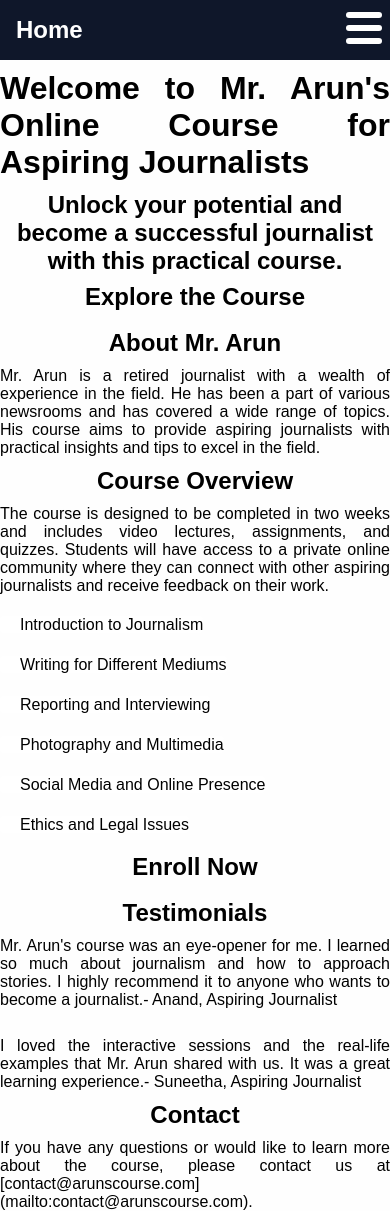
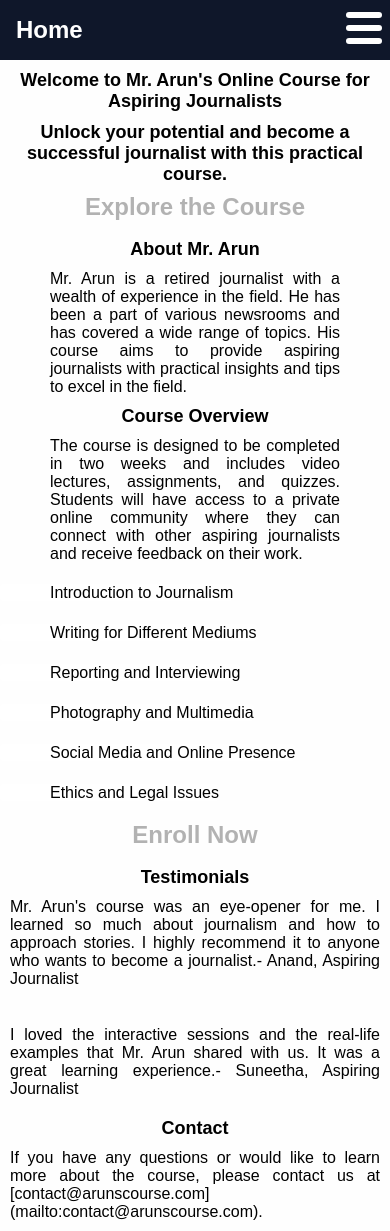
Before and after one commit to VangavarapuAnitha/projectaveasa, a React (Create React App) app: page / in a window 390 px wide. Built offline with nearby package versions, Linux system fonts and the light colour scheme.

Commit message:
added blink-container to the  links

```diff
--- a/src/components/pages/About.css
+++ b/src/components/pages/About.css
@@ -4,3 +4,9 @@ h1 {
 p {
   text-align: justify;
 }
+@media (max-width: 480px) {
+  h1 {
+    text-align: center;
+    font-size: x-large;
+  }
+}
--- a/src/components/pages/Course.css
+++ b/src/components/pages/Course.css
@@ -7,7 +7,7 @@
   line-height: 40px;
 }
 .course ul li span {
-  padding-left: 30px;
+  padding-left: 500px;
   background-color: #fff;
   border-radius: 0.2rem;
 }
@@ -22,9 +22,26 @@
   font-weight: bold;
   font-size: 1.5rem;
 }
+@media (max-width: 1020px) {
+  .course ul li span {
+    padding-left: 400px;
+  }
+}
+@media (max-width: 780px) {
+  .course ul li span {
+    padding-left: 250px;
+  }
+}
 @media (max-width: 480px) {
+  .course h1 {
+    text-align: center;
+    font-size: x-large;
+  }
   .course p {
     text-align: justify;
+  }
+  .course ul li span {
+    padding-left: 50px;
   }
   #p1 {
     text-align: justify;
--- a/src/components/pages/Course.js
+++ b/src/components/pages/Course.js
@@ -34,7 +34,9 @@ const Course = () => {
         Interactive sessions, case studies, and assignments are included to help
         you understand the concepts better.
       </p>
-      <Link to="/Enroll">Enroll Now</Link>
+      <Link to="/Enroll" className="blink-container">
+        Enroll Now
+      </Link>
     </div>
   );
 };
--- a/src/components/pages/Enroll.css
+++ b/src/components/pages/Enroll.css
@@ -23,11 +23,15 @@ input {
 }
 button {
   background-color: black;
+  padding: 10px 10px;
   color: white;
   border: none;
   border-radius: 4px;
   cursor: pointer;
   font-size: 16px;
+}
+button:hover {
+  background-color: black;
 }
 @media (max-width: 480px) {
   .form-container {
@@ -35,4 +39,7 @@ button {
     width: 140px;
     margin: 0 auto;
   }
+  input {
+    width: 100%;
+  }
 }
--- a/src/components/pages/Home.css
+++ b/src/components/pages/Home.css
@@ -1,3 +1,14 @@
+@keyframes blink {
+  0% {
+    opacity: 1;
+  }
+  50% {
+    opacity: 0;
+  }
+  100% {
+    opacity: 1;
+  }
+}
 .home h1,
 h2 {
   padding-top: 10px;
@@ -14,9 +25,14 @@ h2 {
   font-weight: bold;
   font-size: 1.5rem;
 }
+.blink-container {
+  animation: blink 1s infinite;
+}
 
 .home-container p {
   padding-top: 10px;
+  padding-left: 50px;
+  padding-right: 50px;
   text-align: justify;
 }
 .home-container ul {
@@ -27,23 +43,45 @@ h2 {
   line-height: 40px;
 }
 .home-container ul li span {
-  padding-left: 20px;
+  padding-left: 500px;
   background-color: #fff;
   border-radius: 0.2rem;
 }
 .home1 p {
   padding-top: 10px;
+  padding-left: 50px;
+  padding-right: 50px;
+  padding-bottom: 10px;
   text-align: justify;
+}
+@media (max-width: 1020px) {
+  .home-container ul li span {
+    padding-left: 400px;
+  }
+}
+@media (max-width: 780px) {
+  .home-container ul li span {
+    padding-left: 250px;
+  }
 }
 @media (max-width: 480px) {
   .home h1,
   h2 {
-    text-align: justify;
+    text-align: center;
+    font-size: large;
   }
   .home-container h2 {
     text-align: center;
   }
+  .home-container ul li span {
+    padding-left: 50px;
+  }
   .home1 h2 {
     text-align: center;
   }
+  .home1 p {
+    padding-left: 10px;
+    padding-right: 10px;
+    text-align: justify;
+  }
 }
--- a/src/components/pages/Home.js
+++ b/src/components/pages/Home.js
@@ -10,7 +10,9 @@ const Home = () => {
         Unlock your potential and become a successful journalist with this
         practical course.
       </h2>
-      <Link to="/Course">Explore the Course</Link>
+      <Link to="/Course" className="blink-container">
+        Explore the Course
+      </Link>
       <div className="home-container">
         <h2>About Mr. Arun</h2>
         <p>
@@ -47,7 +49,9 @@ const Home = () => {
           </li>
         </ul>
       </div>
-      <Link to="/Enroll">Enroll Now</Link>
+      <Link to="/Enroll" className="blink-container">
+        Enroll Now
+      </Link>
       <div className="home1">
         <h2>Testimonials</h2>
         <p>
--- a/src/components/pages/Testimonilas.css
+++ b/src/components/pages/Testimonilas.css
@@ -1,3 +1,5 @@
 p {
   text-align: justify;
+  padding-left: 50px;
+  padding-right: 50px;
 }
```
